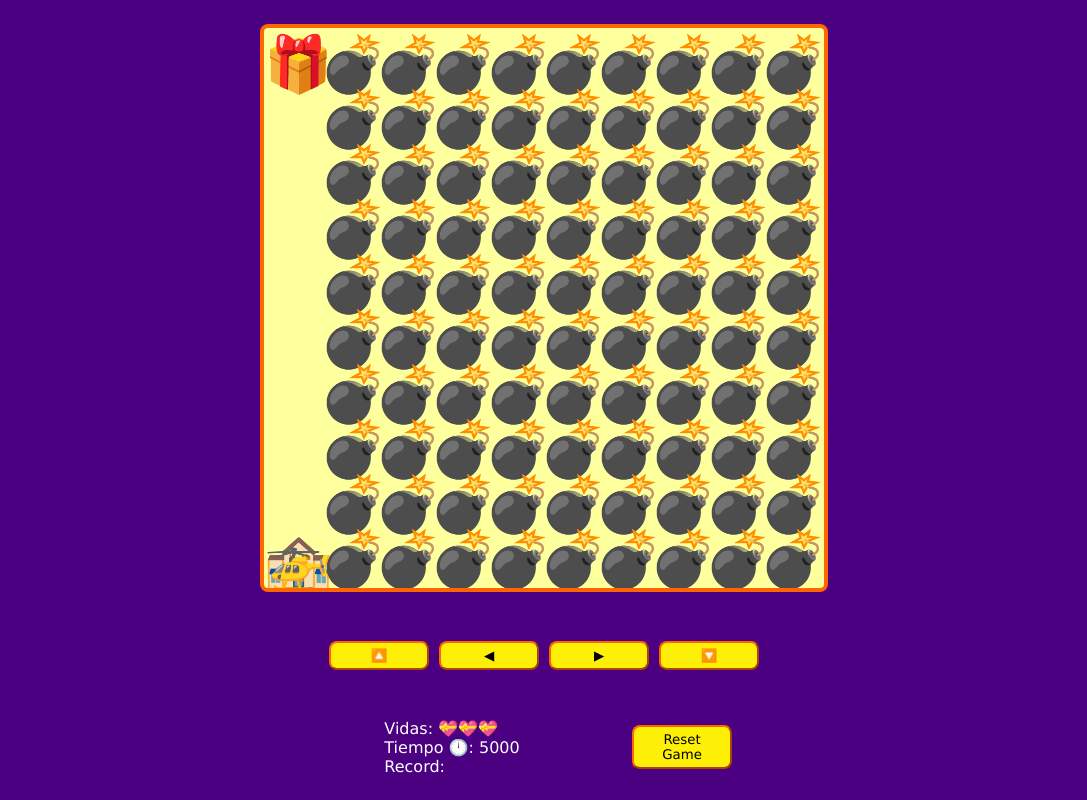
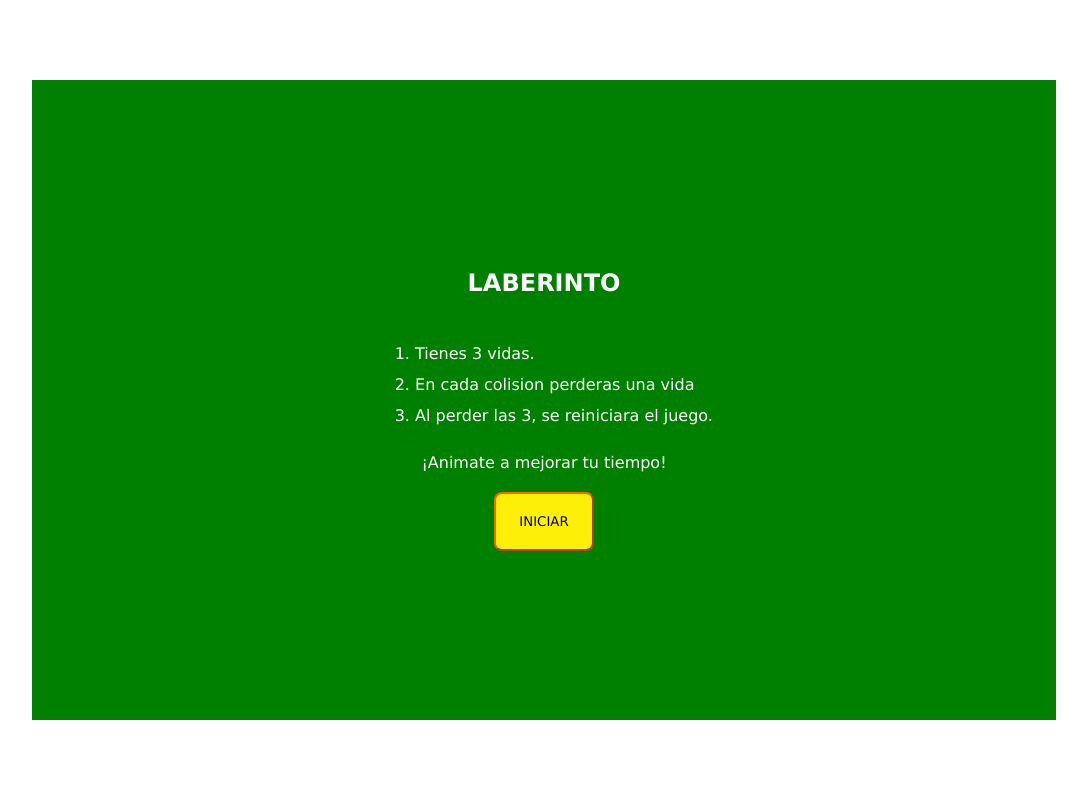
Before and after one commit to drestharx/first-videogame-JS, a website: page index.html in a window 1280 px wide. Shown: the whole page, without its empty margins (96-1183 px from the left). Drawn offline with Linux system fonts and the light colour scheme.

Commit message:
Agregada la pantalla inicial del juego

```diff
--- a/game.js
+++ b/game.js
@@ -1,14 +1,13 @@
 const canvas = document.querySelector('#game');
 const game = canvas.getContext('2d');
 
-//elemento de la vida
+//elemento de los puntos de vida
 const livesCount = document.querySelector('#lives');
 
 //Elemento del cronometro y record
 const timeCount = document.querySelector('#time');
 const records = document.querySelector('#record');
 const pResult = document.querySelector('#result');
-
 
 //addEventListener de los botones para el jugador (pantalla)
 const btnUp = document.querySelector('#up');
@@ -18,6 +17,10 @@ const btnRight = document.querySelector('#right');
 
 //RESET BUTTON
 const resetBtn = document.querySelector('#reset_btn');
+
+//START GAME BUTTON
+const startBtn = document.querySelector('.start-game');
+const divStart = document.querySelector('.start-container');
 
 //PLAYER POSITION
 const playerPosition = {
@@ -124,10 +127,10 @@ window.addEventListener('keydown', function(event) {
     }
 })
 
+//Funcion y boton de Reseteo del juego
 resetBtn.addEventListener('click', resetGame);
 
 function resetGame() {
-
     level = 0;
     lives = 3;
     timeStart = undefined;
@@ -271,10 +274,7 @@ function levelFail() {
     lives--;
 
     if(lives <= 0) {
-        level = 0;
-        lives = 3;
-        timeStart = undefined;
-        clearInterval(timeInterval);
+        gameOver();
     }
 
     playerPosition.x = undefined;
@@ -282,6 +282,15 @@ function levelFail() {
 
     window.setTimeout(startGame, 300);
 };
+
+//funcion GameOver
+function gameOver() {
+    level = 0;
+    lives = 3;
+    timeStart = undefined;
+    clearInterval(timeInterval);
+}
+
 
 function movePlayer() {
     const giftCollitionX = giftPosition.x.toFixed(3) == playerPosition.x.toFixed(3);
@@ -342,5 +351,14 @@ function movePlayer() {
     game.fillText(emojis.PLAYER, playerPosition.x, playerPosition.y);
 }
 
+//funcion y addEventlistener de Inicio del juego
+function inicioJuego() {
+    clearInterval(timeInterval);
+    divStart.classList.add('inactive');
+    timeStart = undefined;
+    startGame();
+}
+startBtn.addEventListener('click', inicioJuego);
+
 window.addEventListener('load', setCanvasSize);
 window.addEventListener('resize', setCanvasSize);
--- a/index.html
+++ b/index.html
@@ -30,6 +30,20 @@
             </div>
         </div>
     </div>
+    <div class="start-container">
+        <div class="start-card">
+            <section>
+                <h1 class="title">LABERINTO</h1>
+                <ol class="rules">
+                    <li>Tienes 3 vidas.</li>
+                    <li>En cada colision perderas una vida</li>
+                    <li>Al perder las 3, se reiniciara el juego.</li>
+                </ol>
+                <p>¡Animate a mejorar tu tiempo!</p>
+            </section>
+            <button class="start-game">INICIAR</button>
+        </div>
+    </div>
 
     <script src="./maps.js"></script>
     <script src="./game.js"></script>
--- a/maps.js
+++ b/maps.js
@@ -40,15 +40,15 @@ maps.push(`
     XXXX---IXX
     XXXXXXXXXX
     `);
-maps.push(`
-    I-----XXXX
-    XXXXX-XXXX
-    XX----XXXX
-    XX-XXXXXXX
-    XX-----XXX
-    XXXXXX-XXX
-    XX-----XXX
-    XX-XXXXXXX
-    XX-----OXX
-    XXXXXXXXXX
-`);
+// maps.push(`
+//     I-----XXXX
+//     XXXXX-XXXX
+//     XX----XXXX
+//     XX-XXXXXXX
+//     XX-----XXX
+//     XXXXXX-XXX
+//     XX-----XXX
+//     XX-XXXXXXX
+//     XX-----OXX
+//     XXXXXXXXXX
+// `);
--- a/style.css
+++ b/style.css
@@ -4,6 +4,7 @@ body {
     font-family: Verdana, Geneva, Tahoma, sans-serif;
     margin: 0;
     padding: 0;
+    position: relative;
 }
 
 .game-container {
@@ -57,6 +58,52 @@ p {
     width: 100%;
 }
 
+.start-container {
+    width: 100%;
+    height: 100%;
+    background-color: #fff;
+    position: absolute;
+    top: 0;
+    left: 0;
+    display: grid;
+    place-content: center;
+}
+
+.start-card {
+    min-width: 280px;
+    width: 80vw;
+    height: 80vh;
+    background-color: green;
+    display: flex;
+    flex-direction: column;
+    justify-content: center;
+    align-items: center;
+}
+
+.start-card section {
+    display: flex;
+    flex-direction: column;
+    justify-content: center;
+    align-items: center;
+    margin-bottom: 20px;
+}
+
+.start-card section p {
+    text-align: center;
+}
+
+.start-card section .rules li {
+    margin: 12px 0px;
+}
+
+.start-card .start-game {
+    padding: 20px;
+}
+
+.inactive {
+    display: none;
+}
+
 @media (max-width: 440px) {
     button {
         margin-top: 5px;
```
